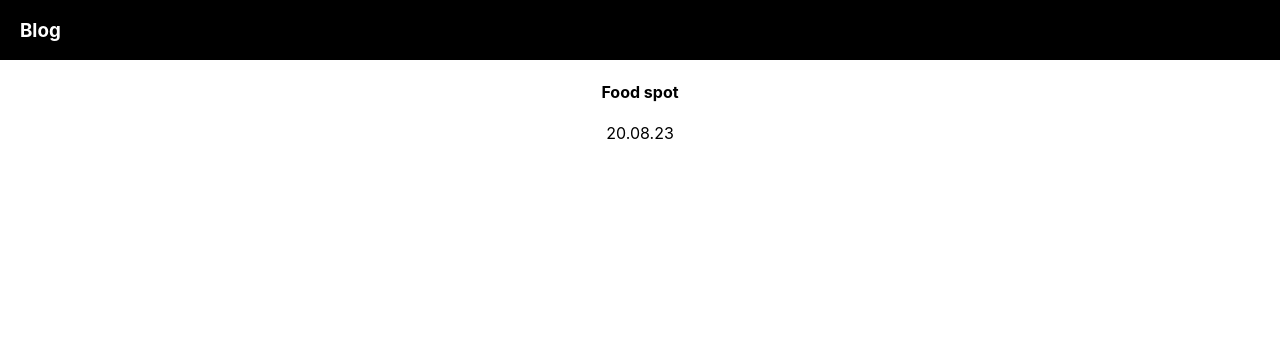
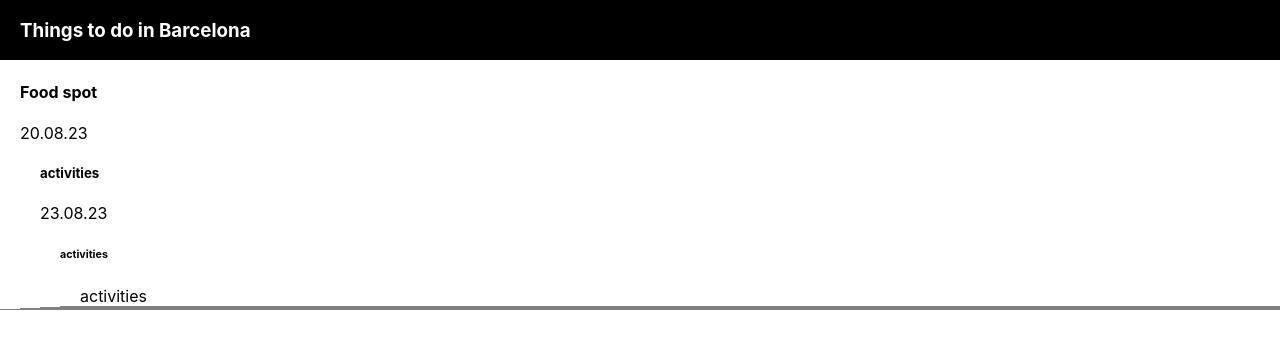
Before and after one commit to Soylatte/react-course, a React (Create React App) app: page / in a window 1280 px wide. Shown: the top 348 px of the page. Built offline with nearby package versions, Linux system fonts and the light colour scheme.

Commit message:
add more list for homework

```diff
--- a/src/App.js
+++ b/src/App.js
@@ -1,5 +1,6 @@
 import logo from './logo.svg';
 import './App.css';
+import { useState } from 'react';
 
 function App() {
 
@@ -7,16 +8,45 @@
   //  post 에 잠깐 보관하는 방식
   // post를 h4에 삽입
 
-  return (
+   let [a,b] = useState('activities');
+   let [logo, setLogo] = useState('Blog', 'food spot' , 'restaurant');
+   //변수와 state 차이점?? 일반 변수는 갑자기 변경되면, html에 자동으로 변경안됨
+   // state는 갑자기 변경되면 html은 자동 재렌더링됨 변경가능
+
+   //자료를 보관할때 쓰는 state
+   // [a, b] 중 b는 state 변경을 도와주는 함수
+
+
+  //let num = [1,2,3]; //Destructuring 문법
+  //let a = num[0];
+  //let c = num[1]; // array 로 안에 있는 자료 뽑아씀
+
+  //let [a,c] = [1, 2]; // array있던 자료들을 빼주는 문법
+
+  return ( //return 안에는 태그 2개이상 기입금지
     <div className="App">
       <div className="black-nav">
-        <h3>Blog</h3>
+        <h3>{ post }</h3>
       </div>
+      <div className="list">
       <h4>Food spot</h4>
       <p>20.08.23</p>
+      <div className="list">
+        <h5> { a }</h5>
+        <p>23.08.23</p>
+        <div className="list">
+          <h6>{ a }</h6>
+          <div className="list">
+            <h7>{ a }</h7>
 
+          </div>
+
+        </div>
+      </div>
+      </div>
       </div>
   );
 }
 
 export default App;
+// 자주 변경될거같은 html 부분은 state로 만들어놓기
```
